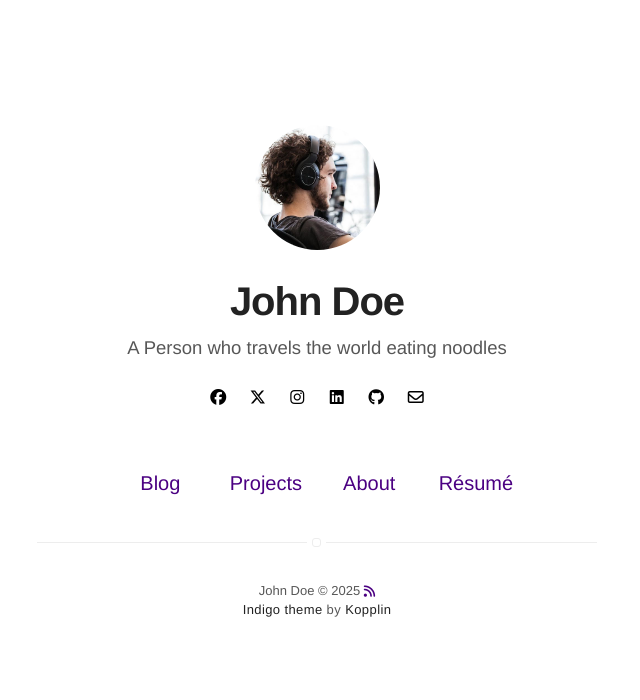
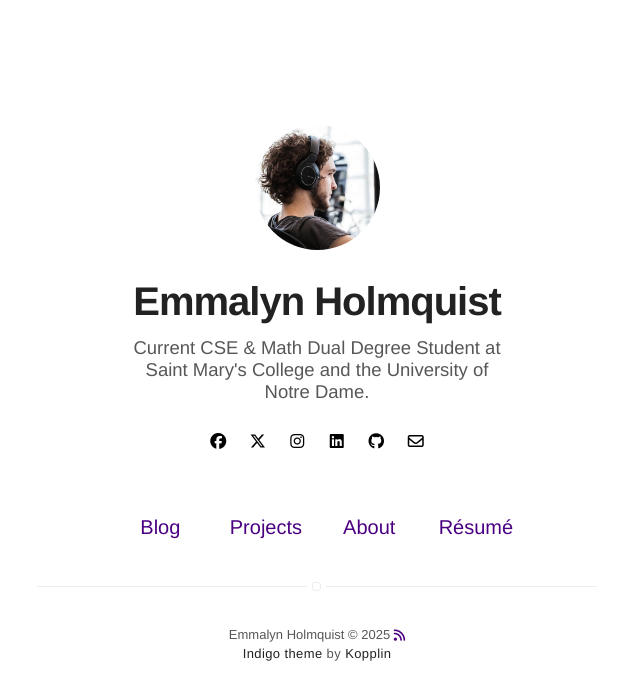
Before and after one commit to eholmquist01/eholmquist01.github.io, a Jekyll site: the page built from index.html, in a window 1280 px wide. Shown: the top 700 px of the page, without its empty margins (323-963 px from the left). Built offline with Jekyll 4.4.1, drawn with Linux system fonts in a browser that asks for light colours; nearby versions of some CDN libraries.

Commit message:
Update _config.yml

```diff
--- a/_config.yml
+++ b/_config.yml
@@ -1,6 +1,6 @@
 # main text of home
-title: John Doe
-bio: A Person who travels the world eating noodles
+title: Emmalyn Holmquist
+bio: Current CSE & Math Dual Degree Student at Saint Mary's College and the University of Notre Dame.
 
 # twitter summary info
 description: A blog about technology and stuff related
```
